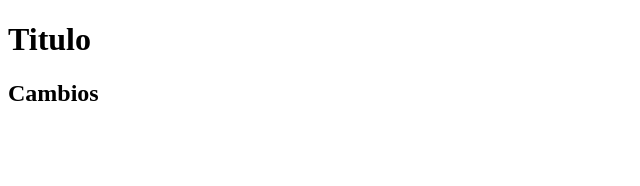
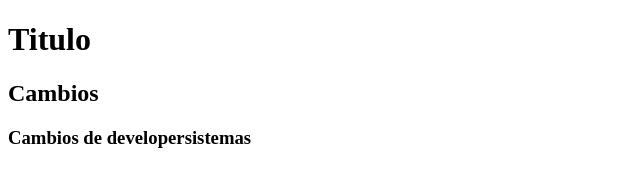
Before and after one commit to devsys1000/webII, a plain HTML site: page index.html in a window 1280 px wide. Shown: the whole page, without its empty margins (0-640 px from the left). Drawn offline with Linux system fonts and the light colour scheme.

Commit message:
rama-developer

```diff
--- a/index.html
+++ b/index.html
@@ -8,6 +8,6 @@
 <body>
     <h1>Titulo</h1>
     <h2>Cambios</h2>
-
+    <h3>Cambios de developersistemas</h3>
 </body>
 </html>
```
